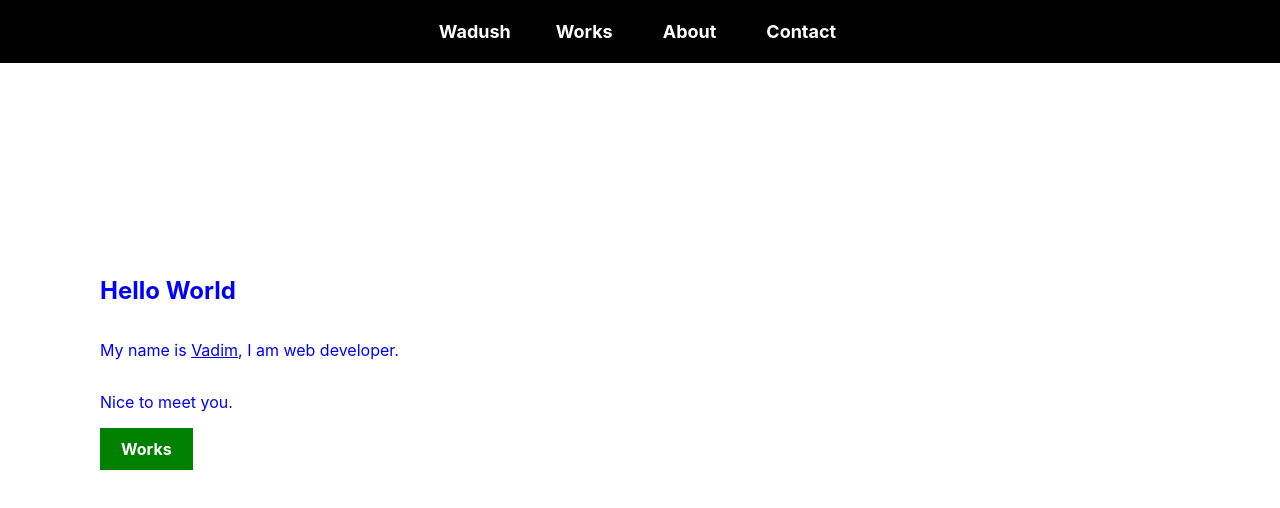
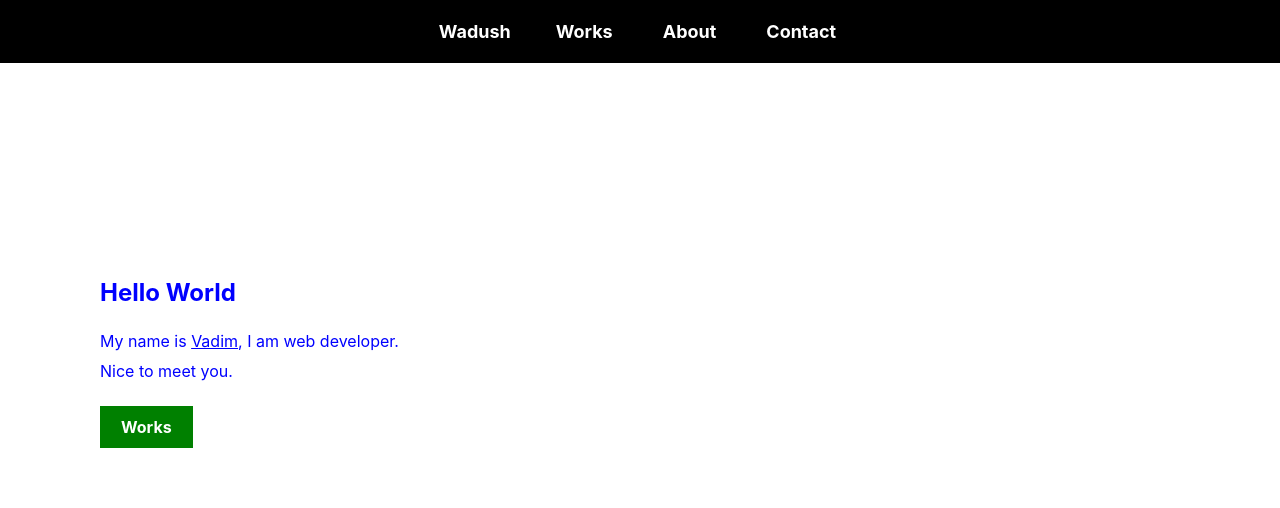
Before and after one commit to wadush/wadush.github.io, a React (Create React App) app: page / in a window 1280 px wide. Shown: the top 508 px of the page. Built offline with nearby package versions, Linux system fonts and the light colour scheme.

Commit message:
updated home page with links to about and works

```diff
--- a/src/components/home/Home.js
+++ b/src/components/home/Home.js
@@ -6,14 +6,14 @@ function Home() {
   return (
     <section className="Home main-section">
       <h2>Hello World</h2>
-      <p>
+      <p className="p-home">
         My name is{" "}
         <Link className="Wadush" to="/about">
           Vadim
         </Link>
         , I am web developer.
       </p>
-      <p>Nice to meet you.</p>
+      <p className="p-home">Nice to meet you.</p>
 
       <Link className="call-to-action" to="/works">
         Works
--- a/src/components/home/home.css
+++ b/src/components/home/home.css
@@ -10,11 +10,17 @@
     color: goldenrod;
 }
 
+.p-home {
+    margin: 0;
+    padding: 5px 0;
+}
+
 .call-to-action {
     color: white;
     background-color: green;
     border: solid 1px green;
     max-width: fit-content;
+    margin: 20px 0;
     padding: 10px 20px;
     text-decoration: none;
     font-weight: bold;
```
